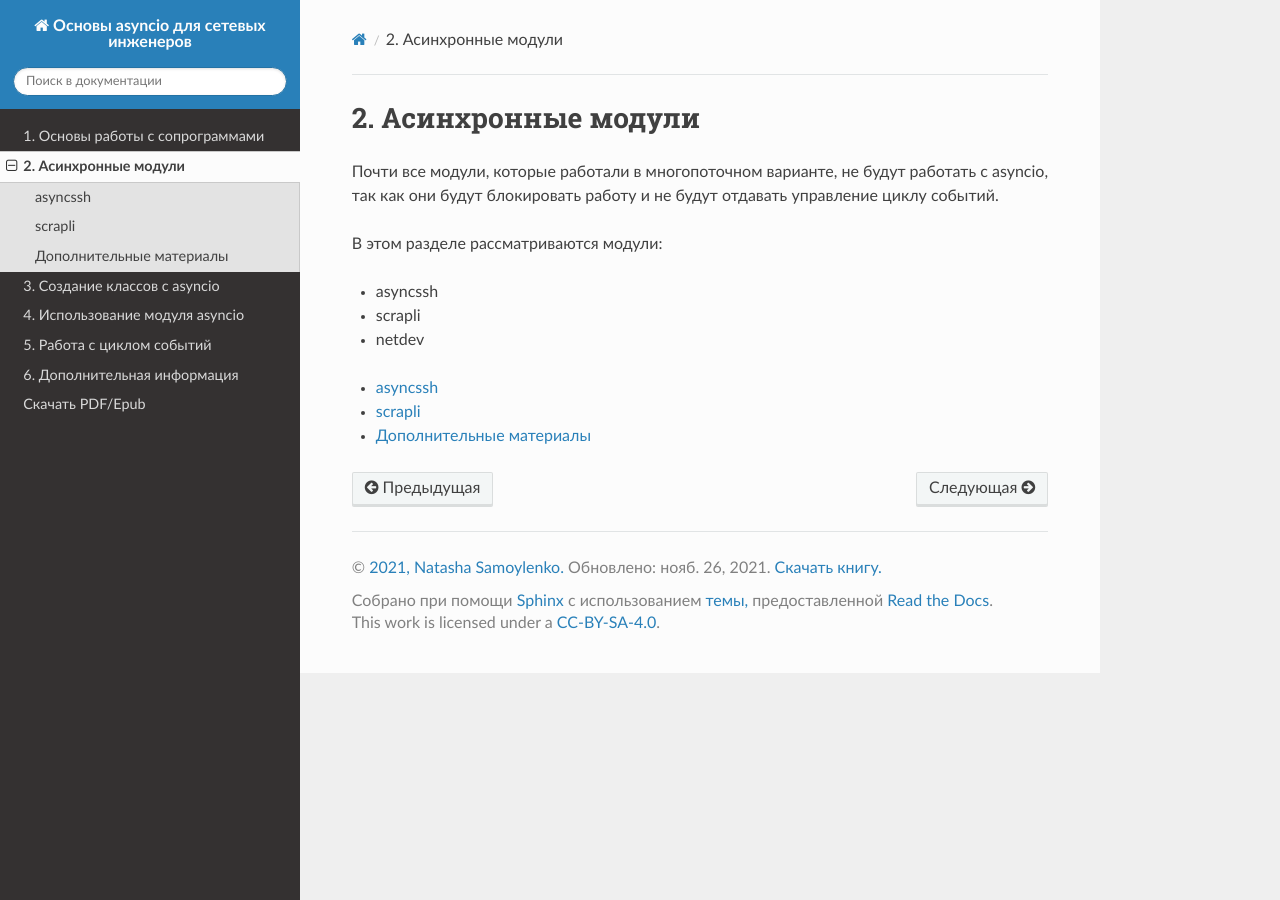
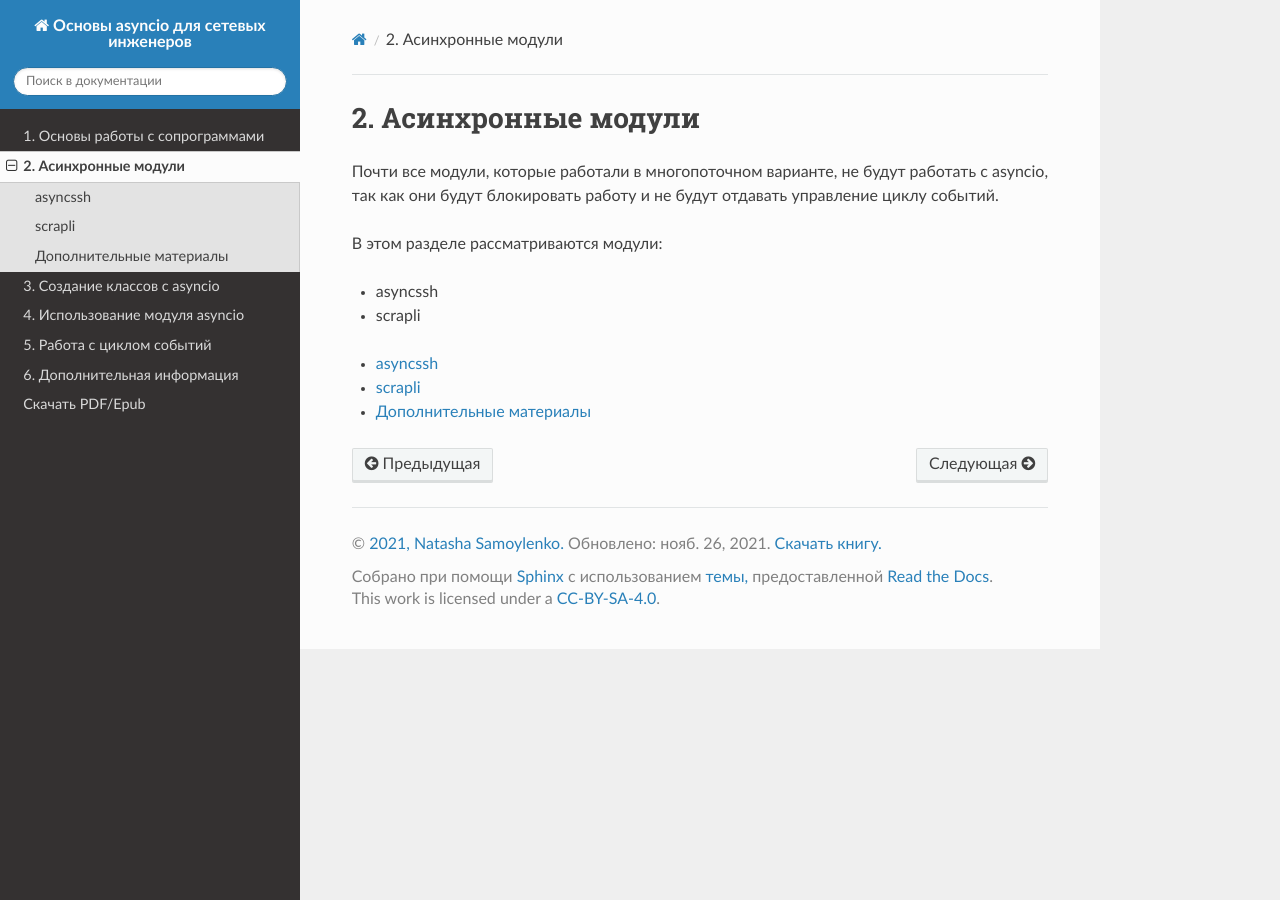
Before and after one commit to natenka/asyncpyneng-book, a Sphinx documentation site: the page built from docs/source/book/modules/index.rst, in a window 1280 px wide. Built offline with Sphinx 7.4.7 and the Read the Docs theme 2.0.0, drawn with Linux system fonts in a browser that asks for light colours; pages that are not in the unit, such as notebooks, are missing from menus.

Commit message:
netdev is unmaintained

```diff
--- a/docs/source/book/modules/index.rst
+++ b/docs/source/book/modules/index.rst
@@ -9,7 +9,6 @@
 
 * asyncssh
 * scrapli
-* netdev
 
 
 .. toctree::
```
